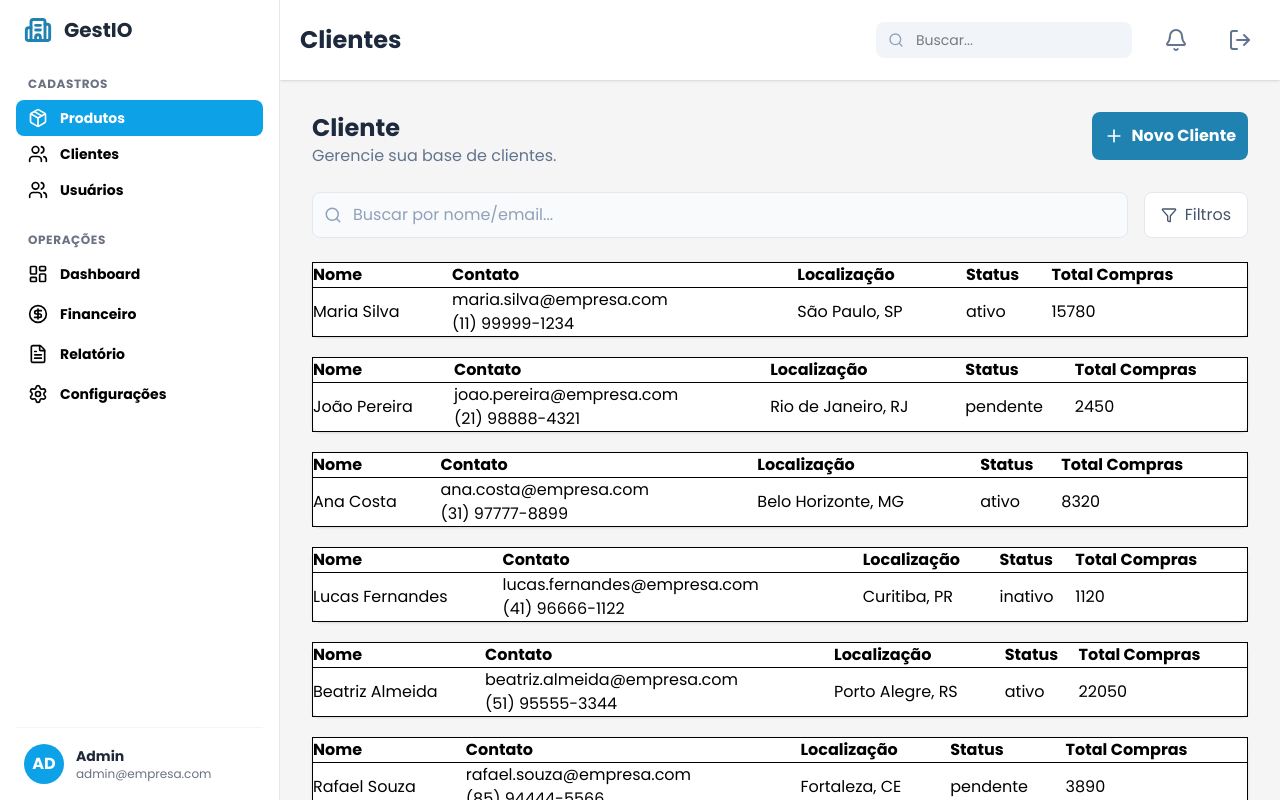
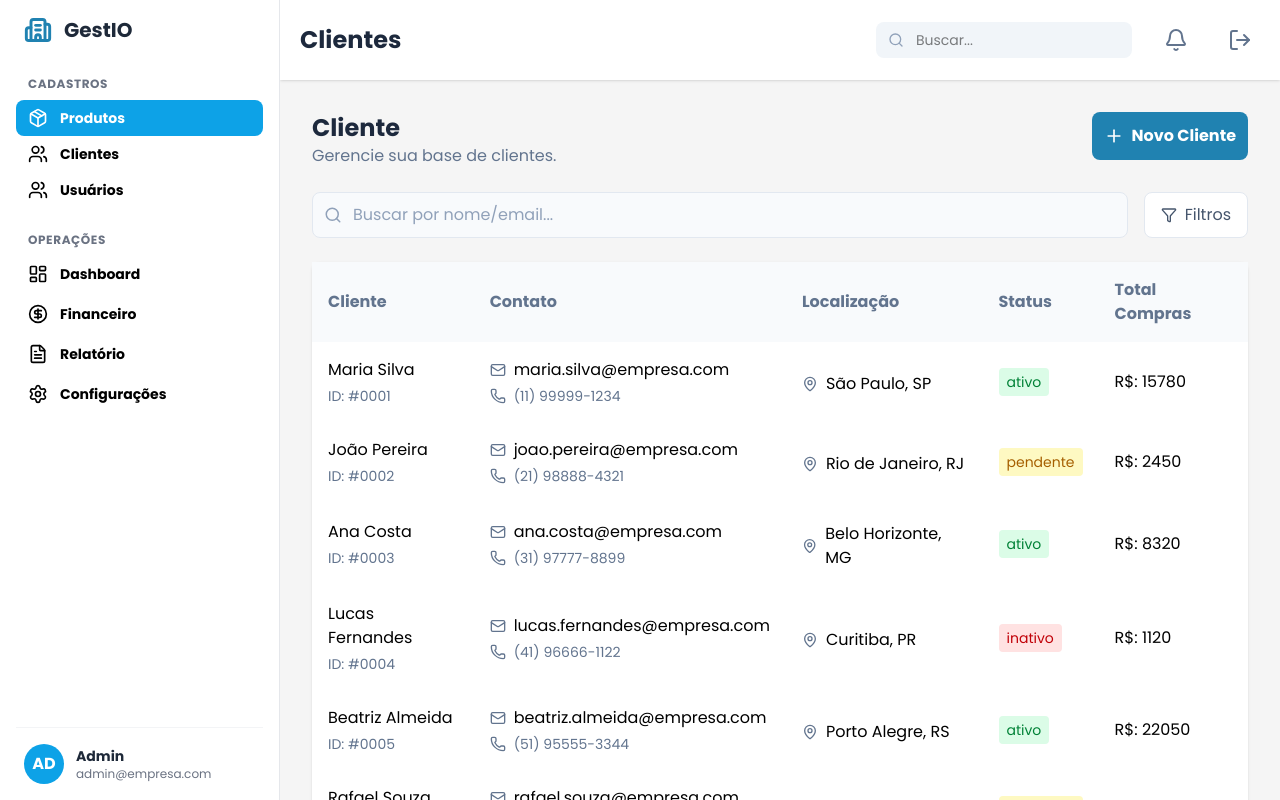
Before and after one commit to I-Samuel-I/Gestio, a Next.js app in the folder frontend/: page /clients in a window 1280 px wide. Shown: the top 800 px of the page. Built offline with nearby package versions, Linux system fonts and the light colour scheme.

Commit message:
feat: update clients page and initialized cofig page

```diff
--- a/frontend/src/app/clients/page.tsx
+++ b/frontend/src/app/clients/page.tsx
@@ -1,4 +1,3 @@
-
 "use client";
 import CreateButton from "@/components/createButton";
 import Header from "@/components/header";
@@ -6,12 +5,27 @@ import Input from "@/components/input";
 import Modal from "@/components/modal";
 import Navbar from "@/components/navbar";
 import { clients } from "@/mock/client";
-import { Filter, Plus, Search, User } from "lucide-react";
+import {
+  Filter,
+  Mail,
+  MapPin,
+  Phone,
+  Pin,
+  Plus,
+  Search,
+  User,
+} from "lucide-react";
 import { useState } from "react";
 
 export default function Clients() {
+  const [open, setOpen] = useState(false);
+  type Status = "ativo" | "pendente" | "inativo";
 
-    const [open, setOpen] = useState(false);
+  const statusColor: Record<Status, string> = {
+    ativo: "bg-green-100 text-green-700",
+    pendente: "bg-yellow-100 text-yellow-700",
+    inativo: "bg-red-100 text-red-700",
+  };
 
   return (
     <main>
@@ -27,9 +41,11 @@ export default function Clients() {
                 <h1 className="text-2xl font-bold text-slate-800">Cliente</h1>
                 <p className="text-slate-500">Gerencie sua base de clientes.</p>
                 </div>
-                        <button onClick={() => setOpen(true)}
+            <button
+              onClick={() => setOpen(true)}
               className="flex w-full mt-5 justify-center sm:mt-0 sm:w-fit items-center gap-2 bg-[#2082B1] hover:bg-[#1a6a8f] hover:cursor-pointer
-                        text-white font-bold p-3 rounded-lg transition-colors">
+                        text-white font-bold p-3 rounded-lg transition-colors"
+            >
               <Plus className="w-5 h-5" />
               Novo Cliente
             </button>
@@ -56,36 +72,73 @@ export default function Clients() {
               Filtros
             </button>
           </section>
+
           {/* Table  Clients */}
           <section>
+            <table className="w-full text-left  bg-white border-amber-600 rounded-lg shadow-sm">
+              <thead>
+                <tr className="bg-slate-50 text-slate-500">
+                  <th className="p-4">Cliente</th>
+                  <th className="p-4">Contato</th>
+                  <th className="p-4">Localização</th>
+                  <th className="p-4">Status</th>
+                  <th className="p-4">Total Compras</th>
+                </tr>
+              </thead>
+
+              <tbody>
                 {clients.map((client) => (
-                            <div key={client.id}>
+                  <tr key={client.id} className=" hover:bg-slate-50">
+                    <td className="p-4">
+                      <div className="flex flex-col">
+                        <span className="font-medium">{client.nome}</span>
+                        <span className="text-sm mt-1 text-slate-500">
+                          ID: {client.id}
+                        </span>
+                      </div>
+                    </td>
 
-                                <table className="w-full text-left border-collapse mt-5 bg-white rounded-lg shadow-sm">
+                    <td className="p-4">
+                      <div className="flex flex-col">
+                        <span className="flex items-center gap-2">
+                          <Mail size={16} color="#62748e" />
+                          {client.email}
+                        </span>
+                        <span className="flex mt-1 gap-2 items-center text-sm text-slate-500">
+                          <Phone size={16} color="#62748e" />
+                          {client.celular}
+                        </span>
+                      </div>
+                    </td>
 
-                                    <tr className="border">
-                                        <th>Nome</th>
-                                        <th>Contato</th>
-                                        <th>Localização</th>
-                                        <th>Status</th>
-                                        <th>Total Compras</th>
+                    <td className="p-4">
+                      <span className="flex mt-1 gap-2 items-center">
+                        <MapPin size={16} color="#62748e" />
+                        {client.localizacao}
+                      </span>
+                    </td>
+
+                    <td className="p-4">
+                      <span
+                        className={`px-2 py-1 rounded text-sm font-medium ${
+                          statusColor[client.status as Status] ??
+                          "bg-gray-100 text-gray-600"
+                        }`}
+                      >
+                        {client.status}
+                      </span>
+                    </td>
+
+                    <td className="p-4 font-medium">
+                      R$: {client.totalCompras}
+                    </td>
                   </tr>
-                                    <tr className="border">
-                                        <td>{client.nome}</td>
-                                        <td>{client.email} <br />{client.celular}</td>
-                                        <td>{client.localizacao}</td>
-                                        <td>{client.status}</td>
-                                        <td>{client.totalCompras}</td>
-                                    </tr>
+                ))}
+              </tbody>
             </table>
-
-                            </div>
-                        ))}
           </section>
         </div>
-
-
       </div>
     </main>
-    )
+  );
 }
--- /dev/null
+++ b/frontend/src/app/config/page.tsx
@@ -0,0 +1,70 @@
+import Header from "@/components/header";
+import Input from "@/components/input";
+import Navbar from "@/components/navbar";
+import { Building } from "lucide-react";
+
+export default function Config() {
+  return (
+    <main>
+      <Navbar />
+      <div className="flex flex-col flex-1 md:ml-50 lg:ml-70">
+        <Header title="Configurações" />
+        <div className="p-8 space-y-6">
+          <section>
+            <h1 className="text-2xl font-bold text-slate-800">Configurações</h1>
+            <p className="text-slate-500">
+              Gerencie as configurações do sistema.
+            </p>
+
+            <div className="mt-7 bg-white shadow rounded-2xl w-3/4 p-5">
+              <div className="flex items-center gap-2">
+                <Building />
+                <span>
+                  <h2>Dados da Empresa</h2>
+                  <p>Informações gerais do negócio</p>
+                </span>
+              </div>
+              <div className="grid grid-cols-2 gap-5 mt-7">
+                <Input label="Nome da Empresa" type="text" />
+                <Input label="CNPJ" type="text" />
+                <Input label="E-mail de Contato" type="text" />
+                <Input label="Telefone" type="number" />
+              </div>
+            </div>
+          </section>
+          <section>
+            <div className="mt-7 bg-white shadow rounded-2xl w-3/4 p-5">
+              <div className="flex items-center gap-2">
+                <Building />
+                <span>
+                  <h2>Notificações</h2>
+                  <p>Configure como receber alertas.</p>
+                </span>
+              </div>
+              <div>
+                <div className="border-b mt-7">
+                  <span>
+                    <h2>Notificações por E-mail</h2>
+                    <p>Receba atualizações no seu E-mail</p>
+                  </span>
+                </div>
+                <div className="border-b mt-7">
+                  <span>
+                    <h2>Aleta de estoque baixo</h2>
+                    <p>Quando produtos atingirem o mínimo</p>
+                  </span>
+                </div>
+                <div className="mt-7">
+                  <span>
+                    <h2>Resumo Diário</h2>
+                    <p>Relatório automático ao fim do dia</p>
+                  </span>
+                </div>
+              </div>
+            </div>
+          </section>
+        </div>
+      </div>
+    </main>
+  );
+}
--- a/frontend/src/components/navbar.tsx
+++ b/frontend/src/components/navbar.tsx
@@ -1,4 +1,4 @@
-'use client'
+"use client";
 
 import {
   LayoutDashboard,
@@ -9,20 +9,18 @@ import {
   Settings,
   Building2,
   LucideIcon,
-} from 'lucide-react';
-import Link from 'next/link';
-import { useState } from 'react';
-
+} from "lucide-react";
+import Link from "next/link";
+import { useState } from "react";
 
 type NavItemProps = {
   icon: LucideIcon;
   label: string;
   active?: boolean;
   onClick?: () => void;
-}
+};
 
 export default function Navbar() {
-
   const [activeItem, setActiveItem] = useState<string>("Produtos");
 
   return (
@@ -53,7 +51,8 @@ export default function Navbar() {
                 label="Clientes"
                 active={activeItem === "Clientes"}
                 onClick={() => setActiveItem("Clientes")}
-                            /></Link>
+              />
+            </Link>
             <NavItem
               icon={Users}
               label="Usuários"
@@ -62,7 +61,6 @@ export default function Navbar() {
             />
           </ul>
         </div>
-
 
         <div>
           <h2 className="px-3 text-xs font-semibold text-gray-500 uppercase tracking-wider mb-2">
@@ -87,12 +85,14 @@ export default function Navbar() {
               active={activeItem === "Relatório"}
               onClick={() => setActiveItem("Relatório")}
             />
+            <Link href="/config">
               <NavItem
                 icon={Settings}
                 label="Configurações"
                 active={activeItem === "Configurações"}
                 onClick={() => setActiveItem("Configurações")}
               />
+            </Link>
           </ul>
         </div>
       </div>
@@ -103,7 +103,9 @@ export default function Navbar() {
         </div>
         <div className=" flex gap-3 ">
           <div>
-                        <h3 className="text-sm font-semibold text-gray-800 truncate">Admin</h3>
+            <h3 className="text-sm font-semibold text-gray-800 truncate">
+              Admin
+            </h3>
             <p className="text-xs text-gray-500 truncate">admin@empresa.com</p>
           </div>
         </div>
@@ -115,12 +117,14 @@ export default function Navbar() {
 function NavItem({ icon: Icon, label, active, onClick }: NavItemProps) {
   return (
     <li>
-            <button onClick={onClick}
+      <button
+        onClick={onClick}
         className={`w-full flex items-center gap-3 px-3 py-2 rounded-lg transition-colors hover:cursor-pointer
-                    ${active
-                        ? 'bg-[#0DA2E7] text-white'
-                        : 'text-black hover:bg-gray-100'}`
-                }
+                    ${
+                      active
+                        ? "bg-[#0DA2E7] text-white"
+                        : "text-black hover:bg-gray-100"
+                    }`}
       >
         <Icon size={20} className={active ? "text-white" : "text-black"} />
         <span className="text-sm font-semibold">{label}</span>
```
Also changed, not shown: 1 other file (tests, documents, lock files or other folders). Lines whose indentation alone changed are shown as unchanged.
